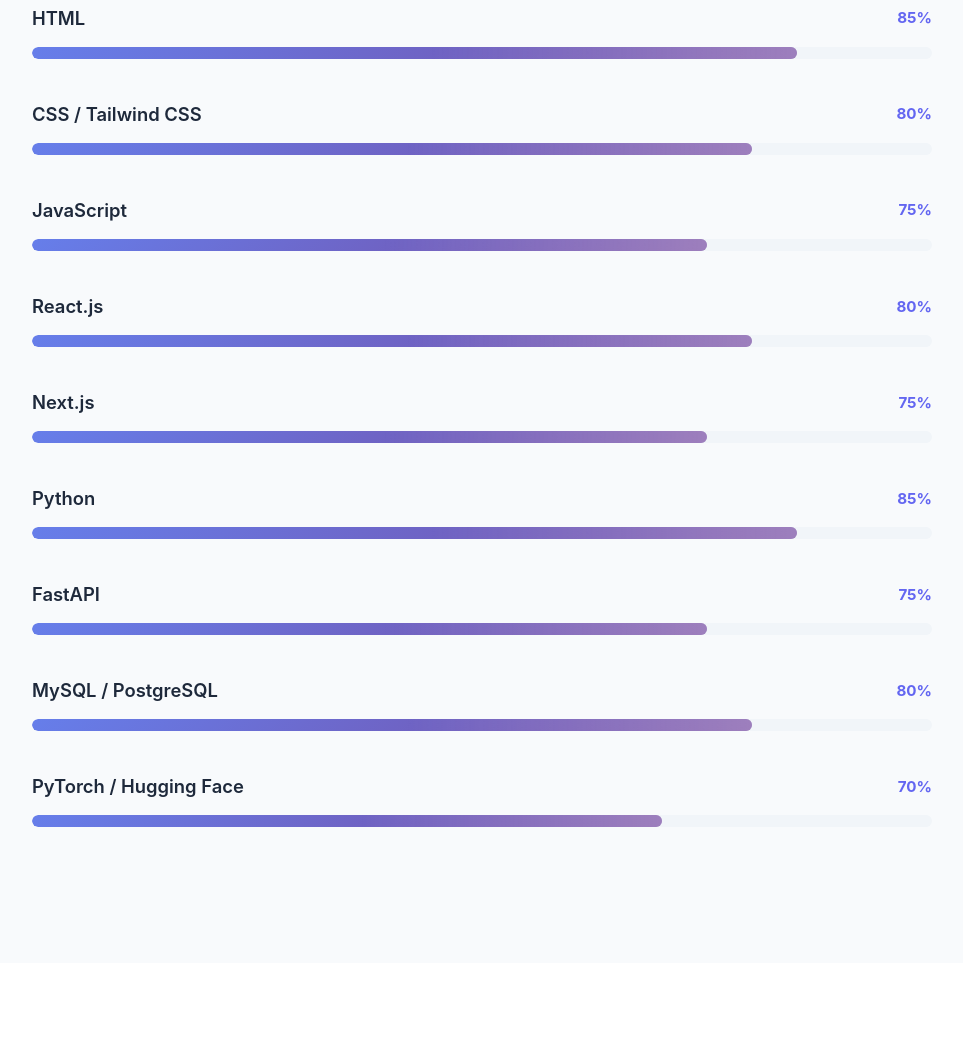
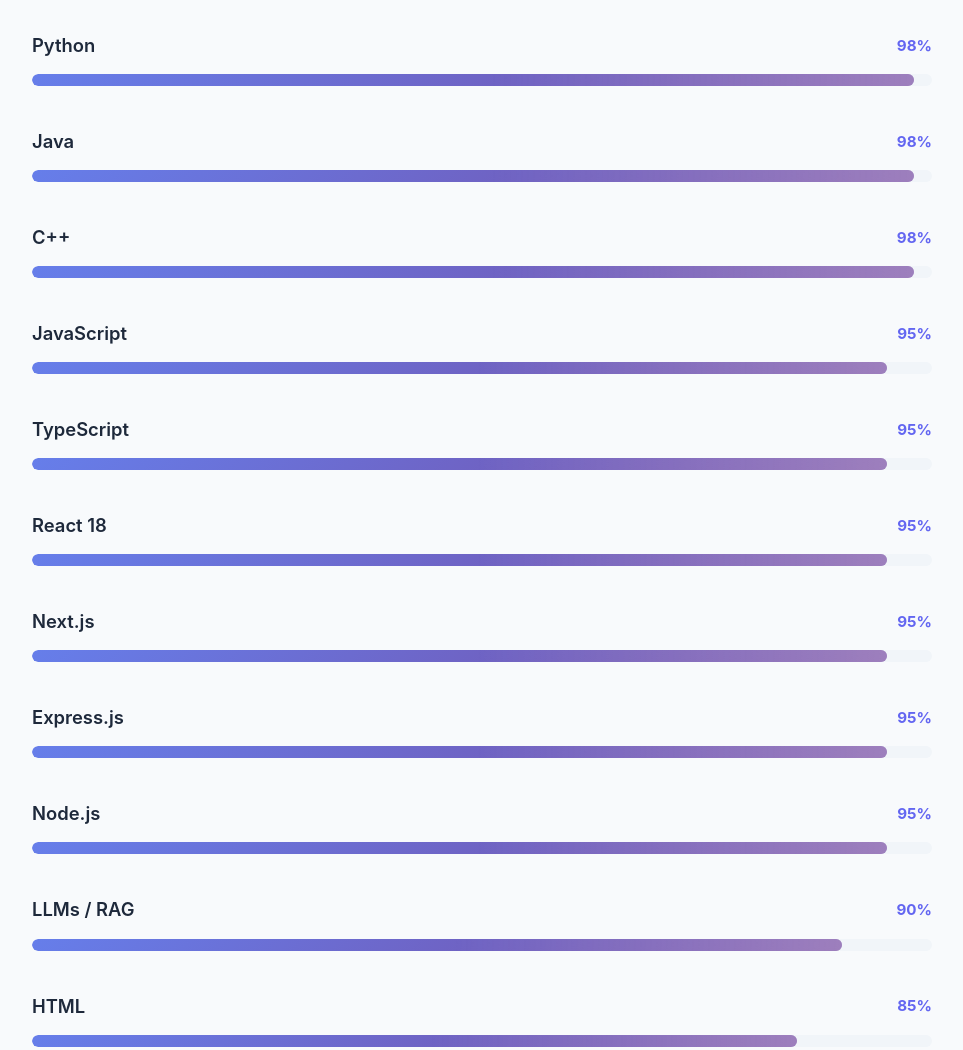
Before and after one commit to Tejaswini-co/my-portfolio, a website: page index.html in a window 1280 px wide. Shown: the part 2354-3404 px from the top of the page, without its empty margins (158-1121 px from the left). Drawn offline with Linux system fonts and the light colour scheme.

Commit message:
Update portfolio website

```diff
--- a/index.html
+++ b/index.html
@@ -54,7 +54,7 @@
                 </div>
 
                 <div class="hero-buttons">
-                    <a href="https://drive.google.com/uc?export=download&id=1DbyXfvf2jG-GvvuThK5eRBl9Q0jHWNo_" class="btn-download" target="_blank">Download Resume</a>
+                    <a href="https://drive.google.com/file/d/1r_kEGTYkEucB1B5EQFjja92FqynOazac/view?usp=sharing" class="btn-download" target="_blank">Download Resume</a>
                     <a href="#skills" class="btn-link">My Skills</a>
                 </div>
             </div>
@@ -66,7 +66,7 @@
         </div>
     </section>
 
-    <!-- About Section -->
+    <!-- About Section -->    https://github.com/Tejaswini-co/my-portfolio
     <section id="about" class="section">
         <div class="container">
             <h2 class="section-title">About Me</h2>
@@ -124,6 +124,99 @@
             <div class="skills-container">
                 <div class="skill-item">
                     <div class="skill-header">
+                        <h4>Python</h4>
+                        <span class="skill-percentage">98%</span>
+                    </div>
+                    <div class="skill-bar">
+                        <div class="skill-progress" style="width: 98%"></div>
+                    </div>
+                </div>
+                <div class="skill-item">
+                    <div class="skill-header">
+                        <h4>Java</h4>
+                        <span class="skill-percentage">98%</span>
+                    </div>
+                    <div class="skill-bar">
+                        <div class="skill-progress" style="width: 98%"></div>
+                    </div>
+                </div>
+                <div class="skill-item">
+                    <div class="skill-header">
+                        <h4>C++</h4>
+                        <span class="skill-percentage">98%</span>
+                    </div>
+                    <div class="skill-bar">
+                        <div class="skill-progress" style="width: 98%"></div>
+                    </div>
+                </div>
+
+                <div class="skill-item">
+                    <div class="skill-header">
+                        <h4>JavaScript</h4>
+                        <span class="skill-percentage">95%</span>
+                    </div>
+                    <div class="skill-bar">
+                        <div class="skill-progress" style="width: 95%"></div>
+                    </div>
+                </div>
+                <div class="skill-item">
+                    <div class="skill-header">
+                        <h4>TypeScript</h4>
+                        <span class="skill-percentage">95%</span>
+                    </div>
+                    <div class="skill-bar">
+                        <div class="skill-progress" style="width: 95%"></div>
+                    </div>
+                </div>
+                <div class="skill-item">
+                    <div class="skill-header">
+                        <h4>React 18</h4>
+                        <span class="skill-percentage">95%</span>
+                    </div>
+                    <div class="skill-bar">
+                        <div class="skill-progress" style="width: 95%"></div>
+                    </div>
+                </div>
+                <div class="skill-item">
+                    <div class="skill-header">
+                        <h4>Next.js</h4>
+                        <span class="skill-percentage">95%</span>
+                    </div>
+                    <div class="skill-bar">
+                        <div class="skill-progress" style="width: 95%"></div>
+                    </div>
+                </div>
+                <div class="skill-item">
+                    <div class="skill-header">
+                        <h4>Express.js</h4>
+                        <span class="skill-percentage">95%</span>
+                    </div>
+                    <div class="skill-bar">
+                        <div class="skill-progress" style="width: 95%"></div>
+                    </div>
+                </div>
+                <div class="skill-item">
+                    <div class="skill-header">
+                        <h4>Node.js</h4>
+                        <span class="skill-percentage">95%</span>
+                    </div>
+                    <div class="skill-bar">
+                        <div class="skill-progress" style="width: 95%"></div>
+                    </div>
+                </div>
+
+                <div class="skill-item">
+                    <div class="skill-header">
+                        <h4>LLMs / RAG</h4>
+                        <span class="skill-percentage">90%</span>
+                    </div>
+                    <div class="skill-bar">
+                        <div class="skill-progress" style="width: 90%"></div>
+                    </div>
+                </div>
+
+                <div class="skill-item">
+                    <div class="skill-header">
                         <h4>HTML</h4>
                         <span class="skill-percentage">85%</span>
                     </div>
@@ -142,38 +235,11 @@
                 </div>
                 <div class="skill-item">
                     <div class="skill-header">
-                        <h4>JavaScript</h4>
-                        <span class="skill-percentage">75%</span>
-                    </div>
-                    <div class="skill-bar">
-                        <div class="skill-progress" style="width: 75%"></div>
-                    </div>
-                </div>
-                <div class="skill-item">
-                    <div class="skill-header">
-                        <h4>React.js</h4>
+                        <h4>MySQL / PostgreSQL</h4>
                         <span class="skill-percentage">80%</span>
                     </div>
                     <div class="skill-bar">
                         <div class="skill-progress" style="width: 80%"></div>
-                    </div>
-                </div>
-                <div class="skill-item">
-                    <div class="skill-header">
-                        <h4>Next.js</h4>
-                        <span class="skill-percentage">75%</span>
-                    </div>
-                    <div class="skill-bar">
-                        <div class="skill-progress" style="width: 75%"></div>
-                    </div>
-                </div>
-                <div class="skill-item">
-                    <div class="skill-header">
-                        <h4>Python</h4>
-                        <span class="skill-percentage">85%</span>
-                    </div>
-                    <div class="skill-bar">
-                        <div class="skill-progress" style="width: 85%"></div>
                     </div>
                 </div>
                 <div class="skill-item">
@@ -183,15 +249,6 @@
                     </div>
                     <div class="skill-bar">
                         <div class="skill-progress" style="width: 75%"></div>
-                    </div>
-                </div>
-                <div class="skill-item">
-                    <div class="skill-header">
-                        <h4>MySQL / PostgreSQL</h4>
-                        <span class="skill-percentage">80%</span>
-                    </div>
-                    <div class="skill-bar">
-                        <div class="skill-progress" style="width: 80%"></div>
                     </div>
                 </div>
                 <div class="skill-item">
@@ -212,6 +269,33 @@
         <div class="container">
             <h2 class="section-title">My Projects</h2>
             <div class="projects-grid">
+                <div class="project-card">
+                    <div class="project-image">
+                        <img src="https://images.unsplash.com/photo-1551836022-d5d88e9218df?w=600&h=400&fit=crop" alt="Talentra AI">
+                    </div>
+                    <div class="project-content">
+                        <h3>Talentra AI</h3>
+                        <p>AI-Powered Recruitment & Interview Intelligence Platform — automates candidate screening, provides interview insights, and helps teams identify top talent faster.</p>
+                        <div class="project-links">
+                            <a href="https://github.com/Tejaswini-co/talentra-ai" target="_blank" class="project-btn" aria-label="GitHub"><i class="fab fa-github"></i> GitHub</a>
+                            <a href="https://hire-iq-lemon.vercel.app/" target="_blank" class="project-btn"><i class="fas fa-external-link-alt"></i> Live Demo</a>
+                        </div>
+                    </div>
+                </div>
+                <div class="project-card">
+                    <div class="project-image">
+                        <img src="https://images.unsplash.com/photo-1496307042754-b4aa456c4a2d?w=600&h=400&fit=crop" alt="EventConnect Hub - event crowd">
+                    </div>
+                    <div class="project-content">
+                        <h3>EventConnect Hub</h3>
+                        <p>EventConnect Hub is an event-first social platform that transforms online discovery into real-world relationships. Users discover personalized events, commit to attend, validate tickets, and build profiles based on real participation rather than likes. The platform addresses discovery, attendance validation, and host management with analytics and realtime chat.</p>
+                        <p><strong>Tech:</strong> Next.js, Prisma + PostgreSQL, Supabase Storage, Stripe, Twilio, Socket.io.</p>
+                        <div class="project-links">
+                            <a href="https://github.com/Tejaswini-co/EventConnect-Hub" target="_blank" class="project-btn" aria-label="GitHub"><i class="fab fa-github"></i> GitHub</a>
+                            <a href="https://github.com/Tejaswini-co/EventConnect-Hub" target="_blank" class="project-btn"><i class="fas fa-external-link-alt"></i> Live Demo</a>
+                        </div>
+                    </div>
+                </div>
                 <div class="project-card">
                     <div class="project-image">
                         <img src="https://images.unsplash.com/photo-1589829545856-d10d557cf95f?w=600&h=400&fit=crop" alt="AI Legal Translator">
@@ -281,7 +365,7 @@
                     </div>
                 </div>
                 <div class="resume-download">
-                    <a href="https://drive.google.com/uc?export=download&id=1DbyXfvf2jG-GvvuThK5eRBl9Q0jHWNo_" class="btn btn-primary" target="_blank">
+                    <a href="https://drive.google.com/file/d/1r_kEGTYkEucB1B5EQFjja92FqynOazac/view?usp=sharing" class="btn btn-primary" target="_blank">
                         <i class="fas fa-download"></i> Download Full Resume
                     </a>
                 </div>
```
